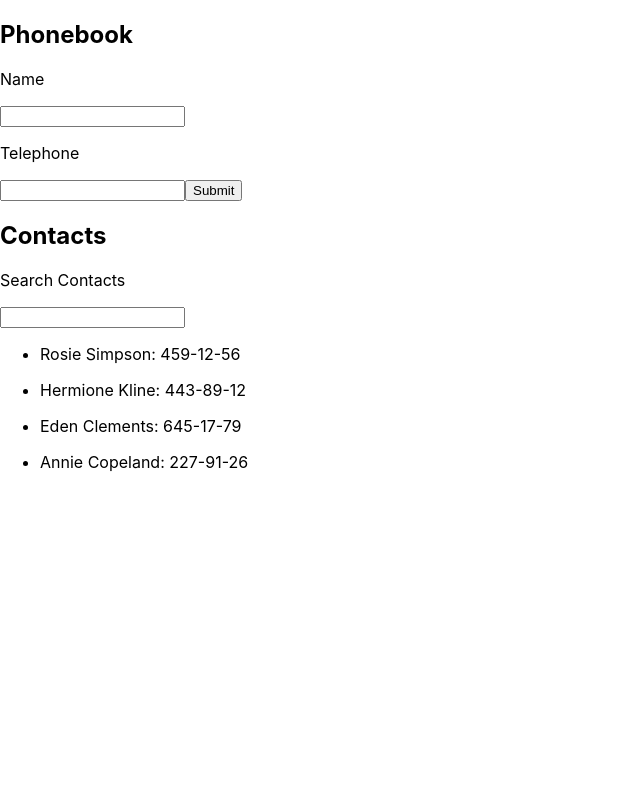
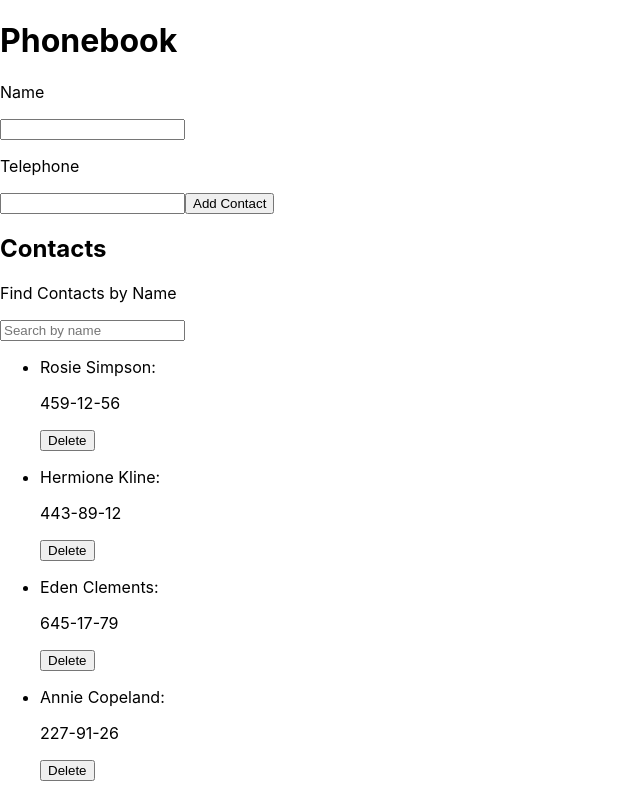
Before and after one commit to devromarc/goit-react-hw-02-phonebook, a React (Create React App) app: page / in a window 1280 px wide. Shown: the whole page, without its empty margins (0-640 px from the left). Built offline with nearby package versions, Linux system fonts and the light colour scheme.

Commit message:
Done with the functionality. CSS not yet added

```diff
--- a/package.json
+++ b/package.json
@@ -7,6 +7,7 @@
     "@testing-library/jest-dom": "^5.16.3",
     "@testing-library/react": "^12.1.4",
     "@testing-library/user-event": "^13.5.0",
+    "nanoid": "^5.0.7",
     "react": "^18.1.0",
     "react-dom": "^18.1.0",
     "react-scripts": "5.0.1",
--- a/src/components/App.jsx
+++ b/src/components/App.jsx
@@ -1,4 +1,7 @@
 import { Component } from 'react';
+import { ContactForm } from './ContactForm/ContactForm';
+import { Filter } from './Filter/Filter';
+import { ContactList } from './ContactList/ContactList';
 
 export class App extends Component {
   state = {
@@ -8,101 +11,57 @@ export class App extends Component {
       { id: 'id-3', name: 'Eden Clements', number: '645-17-79' },
       { id: 'id-4', name: 'Annie Copeland', number: '227-91-26' },
     ],
-    name: '',
-    number: '',
-    search: '',
+    filter: '',
   };
 
-  handleNameChange = e => {
-    this.setState({
-      name: e.target.value,
-    });
-    // console.log(this.state.name);
-  };
-
-  handleNumberChange = e => {
-    this.setState({
-      number: e.target.value,
-    });
-    // console.log(this.state.name);
-  };
-
-  handleSubmit = e => {
-    e.preventDefault();
+  // Get the New contact from ContactForm and store it in State
+  addNewContact = newContact => {
     this.setState(prevState => ({
-      contacts: [
-        ...prevState.contacts,
-        { name: prevState.name, number: prevState.number },
-      ],
-      name: '',
-      number: '',
+      contacts: [...prevState.contacts, newContact],
     }));
   };
 
-  handleSearchChange = e => {
+  deleteContact = id => {
+    this.setState(prevState => ({
+      contacts: prevState.contacts.filter(contact => contact.id !== id),
+    }));
+  };
+
+  handleFilter = e => {
     this.setState({
-      search: e.target.value,
+      filter: e.target.value,
     });
   };
 
+  setFilter = filterValue => {
+    this.setState({
+      filter: filterValue,
+    });
+  };
+
+  filterContact = () => {
+    const { contacts, filter } = this.state;
+    const filterLowerCase = filter.toLowerCase();
+    return contacts.filter(contact =>
+      contact.name.toLowerCase().includes(filterLowerCase)
+    );
+  };
+
   render() {
-    const { contacts, name, number, search } = this.state;
-    const filteredContacts = contacts.filter(contact =>
-      contact.name.toLowerCase().includes(search.toLowerCase())
-    );
+    const { contacts, filter } = this.state;
+
     return (
       <>
-        <div>
-          <h2>Phonebook</h2>
-          <form onSubmit={this.handleSubmit}>
-            <label>
-              <p>Name</p>
-              <input
-                type="text"
-                name="name"
-                // add \ before - in [' \-] to make it work (LMS)
-                pattern="^[a-zA-Zа-яА-Я]+(([' \-][a-zA-Zа-яА-Я ])?[a-zA-Zа-яА-Я]*)*$"
-                title="Name may contain only letters, apostrophe, dash and spaces. For example Adrian, Jacob Mercer, Charles de Batz de Castelmore d'Artagnan."
-                required
-                value={name}
-                onChange={this.handleNameChange}
-              />
-            </label>
-            <label>
-              <p>Telephone</p>
-              <input
-                type="tel"
-                name="number"
-                pattern="\+?\d{1,4}?[\-.\s]?\(?\d{1,3}?\)?[\-.\s]?\d{1,4}[\-.\s]?\d{1,4}[\-.\s]?\d{1,9}"
-                title="Phone number must be digits and can contain spaces, dashes, parentheses and can start with +"
-                required
-                value={number}
-                onChange={this.handleNumberChange}
-              />
-            </label>
-            <button type="submit">Submit</button>
-          </form>
-        </div>
+        <h1>Phonebook</h1>
+        <ContactForm addNewContact={this.addNewContact} contacts={contacts} />
 
         <div>
           <h2>Contacts</h2>
-          <label>
-            <p>Search Contacts</p>
-            <input
-              type="text"
-              value={search}
-              onChange={this.handleSearchChange}
-            />
-          </label>
-          <ul>
-            {filteredContacts.map((contact, index) => (
-              <li key={index}>
-                <p>
-                  {contact.name}: {contact.number}
-                </p>
-              </li>
-            ))}
-          </ul>
+          <Filter filter={filter} setFilter={this.setFilter} />
+          <ContactList
+            filterContact={this.filterContact}
+            deleteContact={this.deleteContact}
+          />
         </div>
       </>
     );
--- /dev/null
+++ b/src/components/ContactForm/ContactForm.jsx
@@ -0,0 +1,87 @@
+import { Component } from 'react';
+import { nanoid } from 'nanoid';
+
+export class ContactForm extends Component {
+  state = {
+    name: '',
+    number: '',
+  };
+
+  //   Get the value of the Input Name and store it in state
+  handleNameChange = e => {
+    this.setState({
+      name: e.target.value,
+    });
+    // console.log(this.state.name);
+  };
+
+  //   Get the value of the Input Number and store it in state
+  handleNumberChange = e => {
+    this.setState({
+      number: e.target.value,
+    });
+    // console.log(this.state.name);
+  };
+
+  handleSubmit = e => {
+    const { addNewContact, contacts } = this.props;
+    const { name, number } = this.state;
+
+    e.preventDefault();
+
+    const existingContact = contacts.find(
+      contact => contact.name.toLowerCase() === name.toLowerCase()
+    );
+    if (existingContact) {
+      alert(`${name} is already in contacts!`);
+      return;
+    }
+
+    // Function from the App that pass as Prop.
+    addNewContact({
+      id: nanoid(),
+      name: name,
+      number: number,
+    });
+
+    this.setState(prevState => ({
+      name: '',
+      number: '',
+    }));
+  };
+  render() {
+    const { name, number } = this.state;
+    return (
+      <div>
+        <form onSubmit={this.handleSubmit}>
+          <label>
+            <p>Name</p>
+            <input
+              type="text"
+              name="name"
+              // add \ before - in [' \-] to make it work (LMS)
+              pattern="^[a-zA-Zа-яА-Я]+(([' \-][a-zA-Zа-яА-Я ])?[a-zA-Zа-яА-Я]*)*$"
+              title="Name may contain only letters, apostrophe, dash and spaces. For example Adrian, Jacob Mercer, Charles de Batz de Castelmore d'Artagnan."
+              required
+              value={name}
+              onChange={this.handleNameChange}
+            />
+          </label>
+          <label>
+            <p>Telephone</p>
+            <input
+              type="tel"
+              name="number"
+              pattern="\+?\d{1,4}?[\-.\s]?\(?\d{1,3}?\)?[\-.\s]?\d{1,4}[\-.\s]?\d{1,4}[\-.\s]?\d{1,9}"
+              title="Phone number must be digits and can contain spaces, dashes, parentheses and can start with +"
+              required
+              value={number}
+              onChange={this.handleNumberChange}
+            />
+          </label>
+          <button type="submit">Add Contact</button>
+        </form>
+      </div>
+    );
+  }
+}
--- /dev/null
+++ b/src/components/ContactList/ContactList.jsx
@@ -0,0 +1,23 @@
+import { ContactListItem } from 'components/ContactListItem/ContactListItem';
+import PropTypes from 'prop-types';
+
+export const ContactList = ({ filterContact, deleteContact }) => {
+  const filteredContacts = filterContact();
+
+  return (
+    <ul>
+      {filteredContacts.map(filteredContact => (
+        <ContactListItem
+          key={filteredContact.id}
+          filteredContact={filteredContact}
+          deleteContact={deleteContact}
+        />
+      ))}
+    </ul>
+  );
+};
+
+ContactList.propTypes = {
+  filterContact: PropTypes.func.isRequired,
+  deleteContact: PropTypes.func.isRequired,
+};
--- /dev/null
+++ b/src/components/ContactListItem/ContactListItem.jsx
@@ -0,0 +1,21 @@
+import PropTypes from 'prop-types';
+
+export const ContactListItem = ({ filteredContact, deleteContact }) => {
+  // handleDelete method
+  const handleDelete = () => {
+    deleteContact(filteredContact.id);
+  };
+
+  return (
+    <li>
+      <p>{filteredContact.name}:</p>
+      <p>{filteredContact.number}</p>
+      <button onClick={handleDelete}>Delete</button>
+    </li>
+  );
+};
+
+ContactListItem.propTypes = {
+  filteredContact: PropTypes.object.isRequired,
+  deleteContact: PropTypes.func.isRequired,
+};
--- /dev/null
+++ b/src/components/Filter/Filter.jsx
@@ -0,0 +1,26 @@
+import PropTypes from 'prop-types';
+
+export const Filter = ({ filter, setFilter }) => {
+  //filter name based on the the search keyword
+  const handleFilterChange = e => {
+    setFilter(e.target.value);
+  };
+
+  return (
+    <div>
+      <p>Find Contacts by Name</p>
+      <input
+        type="text"
+        name="filter"
+        placeholder="Search by name"
+        value={filter}
+        onChange={handleFilterChange}
+      />
+    </div>
+  );
+};
+
+Filter.propTypes = {
+  filter: PropTypes.string.isRequired,
+  setFilter: PropTypes.func.isRequired,
+};
```
Also changed, not shown: 1 other file (tests, documents, lock files or other folders).
